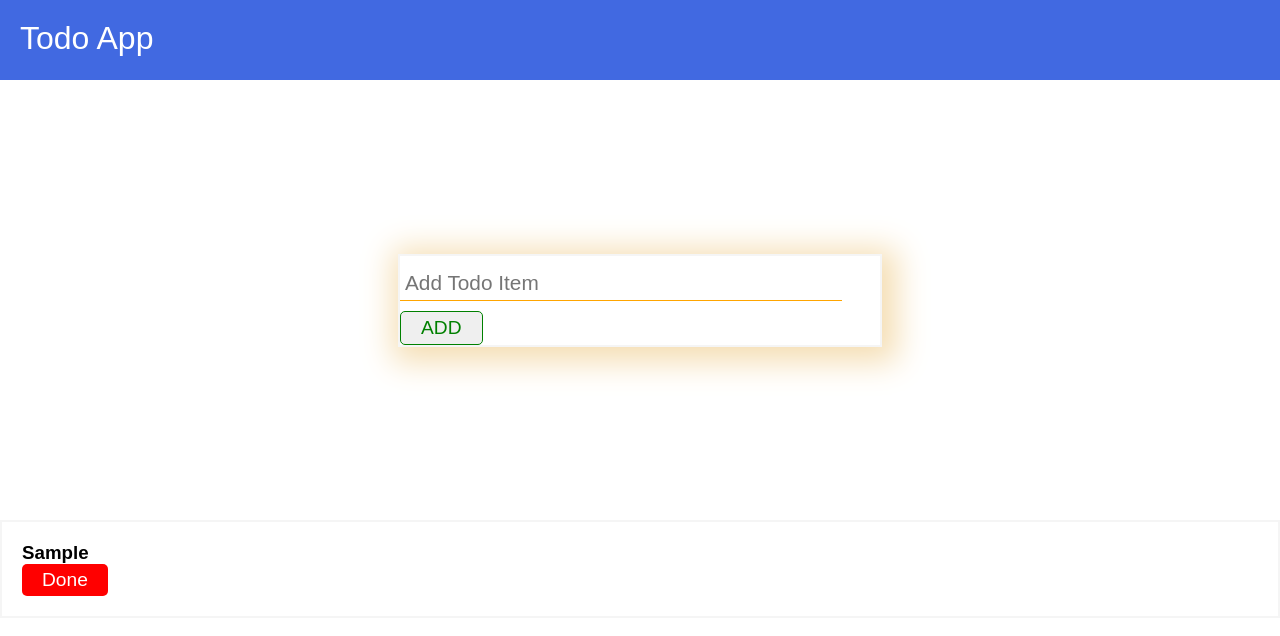
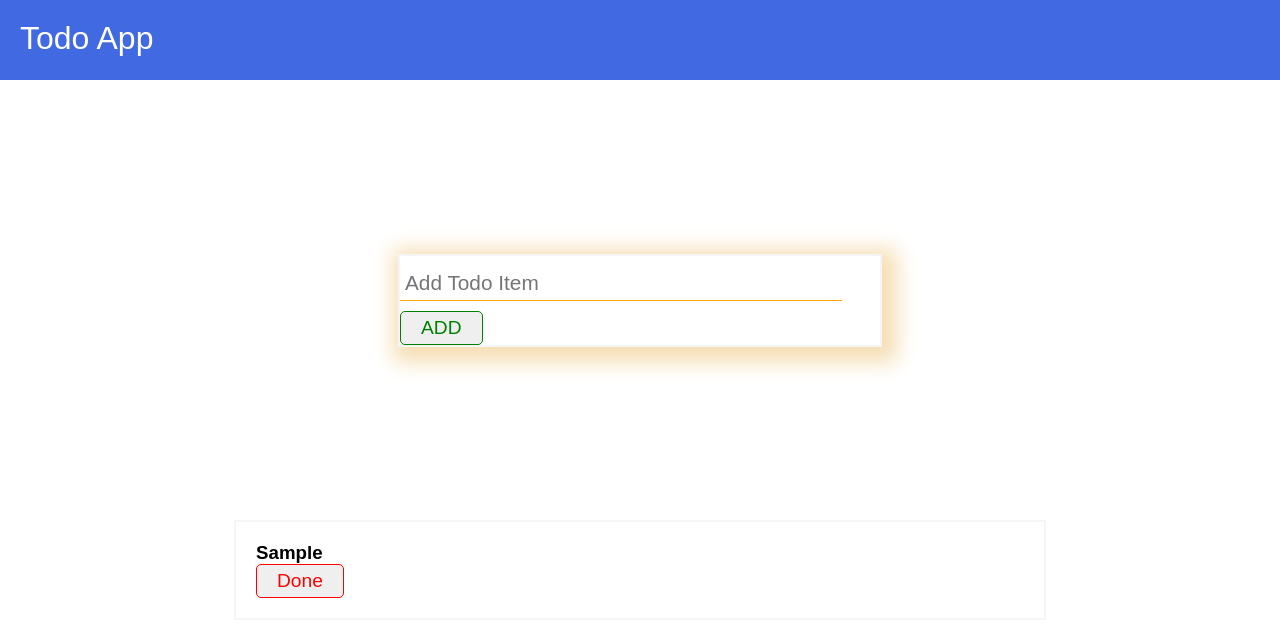
Before and after one commit to charles-okunzo/Todo-App, a React (Create React App) app: page / in a window 1280 px wide. Both pictures are taken after typing "Sample" into the empty fields and a click on the button "ADD". Shown: the top 636 px of the page. Built offline with nearby package versions, Linux system fonts and the light colour scheme.

Commit message:
Styling - Add styling to the to do items

```diff
--- a/src/components/Form.js
+++ b/src/components/Form.js
@@ -8,6 +8,10 @@ const Form = ({todo, setTodo, todoList, setTodoList})=>{
     }
 
     const handleSubmit = (event)=>{
+        if (todo == ""){
+            event.preventDefault();
+            alert("Please enter a Todo task!")
+        } else{
             event.preventDefault();
             // const tempList = todoList
             // tempList.push(todo)
@@ -15,6 +19,7 @@ const Form = ({todo, setTodo, todoList, setTodoList})=>{
             setTodoList([...todoList, {name:todo, id:shortid.generate()}])
             setTodo("")
             console.log(todoList)
+        }
     }
 
     return(
--- a/src/components/Todo.js
+++ b/src/components/Todo.js
@@ -7,7 +7,7 @@ const Todo = ({todoItem, todoList, setTodoList})=>{
     }
 
     return(
-        <div>
+        <div className={styles.todoitemcontainer}>
             <div className={styles.todoitem}>
                 <h3 className={styles.todoname}>{todoItem.name}</h3>
                 <button onClick={deleteTodo} className={styles.deletebutton} type="submit">Done</button>
--- a/src/components/TodoList.js
+++ b/src/components/TodoList.js
@@ -1,8 +1,9 @@
 import Todo from "./Todo"
+import styles from "../style.module.css"
 
 const TodoList = ({todoList, setTodoList})=>{
     return (
-        <div>{todoList.map((todoItem)=>(
+        <div className={styles.todolist}>{todoList.map((todoItem)=>(
             <Todo key={todoItem.id} todoItem={todoItem} todoList={todoList} setTodoList={setTodoList}/>
         ))}</div>
     )
--- a/src/style.module.css
+++ b/src/style.module.css
@@ -47,6 +47,7 @@
 }
 
 .todoitem{
+    width: 60%;
     margin: auto;
     border: 2px solid whitesmoke;
     padding: 20px;
@@ -58,18 +59,24 @@
 }
 
 .deletebutton{
-    border: none;
-    background-color: red;
-    color: white;
+    border: 1px solid red;
+    color: red;
     padding: 5px 20px;
     font-size: 1.2em;
     border-radius: 5px;
 }
 
+.deletebutton:hover{
+    color: white;
+    background-color: red;
+    cursor: pointer;
+    transition: all 1s ease-in-out;
+}
+
 .formbody{
     width: 60vh;
     border: 2px solid whitesmoke;
-    box-shadow: 5px 5px 30px 10px wheat;
+    box-shadow: 5px 5px 20px 10px wheat;
     align-content: center;
 }
 
@@ -78,3 +85,9 @@
     transition: all 1s ease-in-out;
 
 }
+
+.todoitemcontainer{
+    display: flex;
+    justify-content: center;
+    width: 100%;
+}
```
Lines whose indentation alone changed are shown as unchanged.
